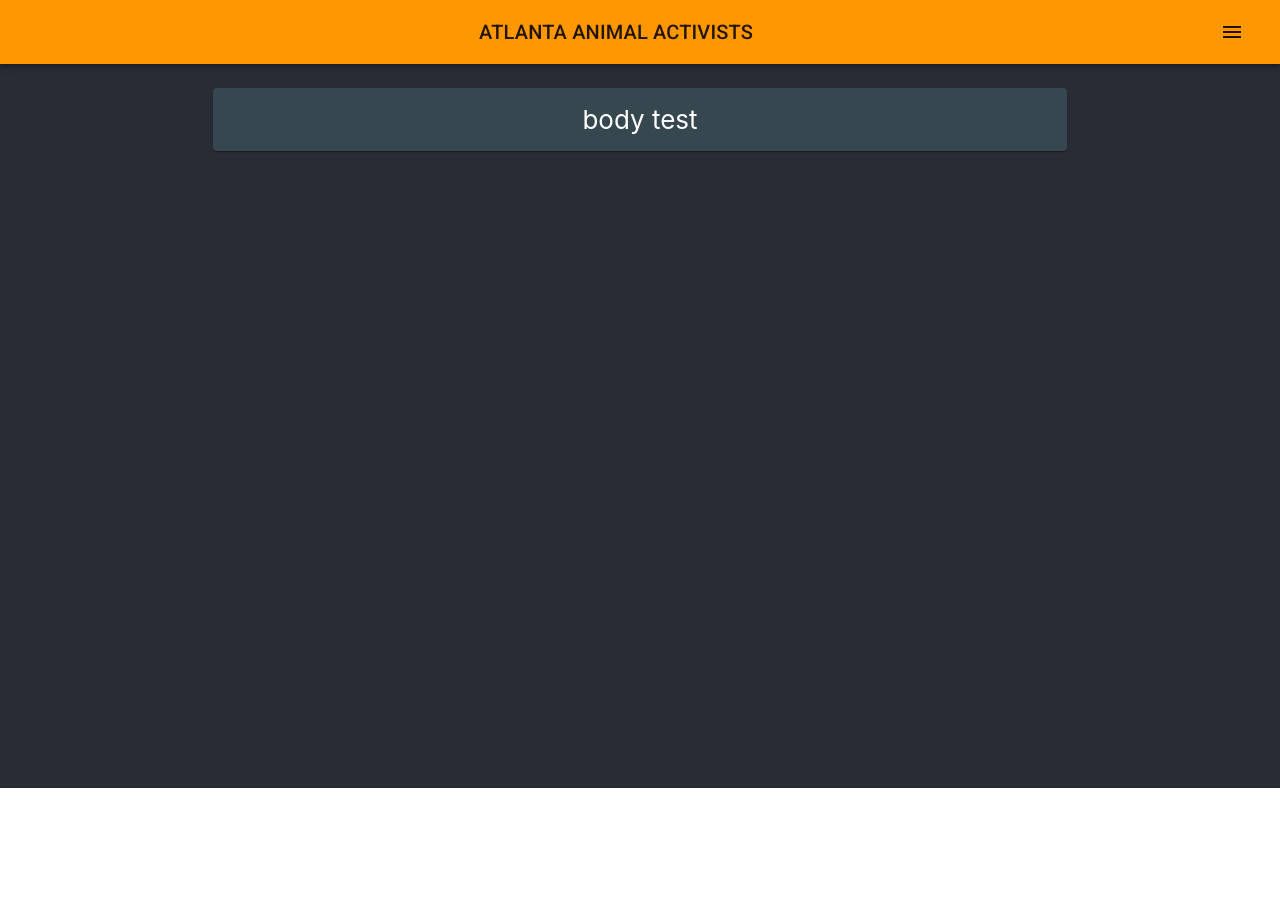
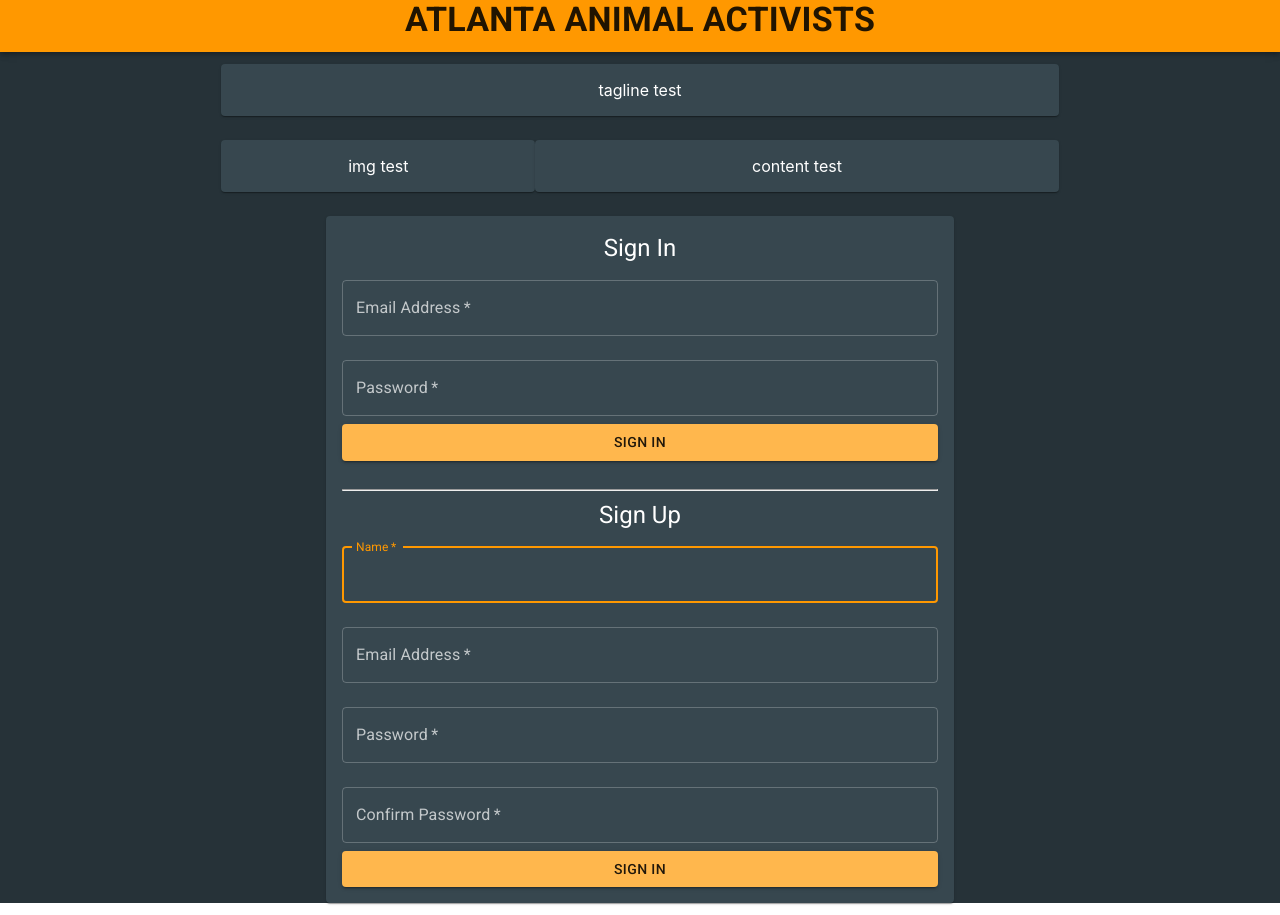
Before and after one commit to santu14/Atlanta-Animal-Activists, a React (Create React App) app in the folder client/: page / in a window 1280 px wide. Before the commit the page ends 800 px from the top, so only its background shows below. Built offline with nearby package versions, Linux system fonts and the light colour scheme.

Commit message:
class & styles fix

```diff
--- a/client/src/App.css
+++ b/client/src/App.css
@@ -1,15 +1,11 @@
-.App {
+
+.App{
+  text-align: center;
+  background-color: #263238;
+  min-height: 100vh;
   align-items: center;
   justify-content: center;
-  font-size: calc(10px + 2vmin);
-
-}
-
-.base{
-  text-align: center;
-  background-color: #282c34;
-  min-height: 100vh;
   display: flex;
   flex-direction: column;
-  color: white;
+  color: #eceff1;
 }
--- a/client/src/App.js
+++ b/client/src/App.js
@@ -10,27 +10,39 @@ import AuthForm from './AuthForm'
 function App() {
   const classes = useStyles();
   return (
-    <ThemeProvider theme={theme} >
-      <Grid container direction='column' spacing={3} className='base' >
-        <Grid item xs={12}><Nav /></Grid>
-        <Grid item xs={12} container className='App'>
+    <div className='App'>
+      <ThemeProvider theme={theme} >
+        <Grid container direction='column' spacing={3} xs={12}  >
+          {/* nav container */}<Nav />
 
-          <Grid item xs={0} sm={2} />
+          {/* tagline container */}
+          <Grid item xs={12} container >
+            <Grid item xs={0} sm={2} />
+            <Grid item xs={12} sm={8}><Paper className={classes.paper}>tagline test</Paper></Grid>
+            <Grid item xs={0} sm={2} />
+          </Grid>
+          {/* content container */}
+          <Grid item xs={12} container >
+            <Grid item xs={0} sm={2} />
+            <Grid item xs={6} sm={3}><Paper className={classes.paper}>img test</Paper></Grid>
+            <Grid item xs={6} sm={5}><Paper className={classes.paper}>content test</Paper></Grid>
+            <Grid item xs={0} sm={2} />
+          </Grid>
+          {/* auth form container */}
+          <Grid item xs={12} container>
+            <Grid item xs={0} sm={2} md={3} lr={4} />
+            <Grid item xs={12} sm={8} md={6} lr={4}><Paper className={classes.paper}>
+              <AuthForm />
+            </Paper></Grid>
+            <Grid item xs={0} sm={2} md={3} lr={4} />
 
-          <Grid item xs={12} sm={8}>
-          <Paper className={classes.paper}>body test</Paper>
           </Grid>
 
-          <Grid item xs={0} sm={2} />
 
 
-          {/* <AuthForm /> */}
-
         </Grid>
-
-
-      </Grid>
-    </ThemeProvider>
+      </ThemeProvider>
+    </div>
   );
 }
 
--- a/client/src/AuthForm/SignIn.js
+++ b/client/src/AuthForm/SignIn.js
@@ -8,7 +8,7 @@ const SignIn = (props) => {
 
   return (
     <div>
-      <Typography component="h1" variant="h5" className="text-center">
+      <Typography variant="h5" >
         Sign In
       </Typography>
       <form  noValidate>
--- a/client/src/AuthForm/SignUp.js
+++ b/client/src/AuthForm/SignUp.js
@@ -6,7 +6,7 @@ const SignUp = (props) => {
 
   return (
     <div>
-      <Typography component="h1" variant="h5" className="text-center">
+      <Typography variant='h5'>
         Sign Up
       </Typography>
       <form noValidate>
@@ -40,7 +40,7 @@ const SignUp = (props) => {
             name="password"
             label="Password"
             type="password"
-            id="password"
+
             autoComplete="current-password"
             onChange={props.handleInputChange}
           />
@@ -52,7 +52,7 @@ const SignUp = (props) => {
             name="password_confirmation"
             label="Confirm Password"
             type="password"
-            id="confirm-password"
+
             onChange={props.handleInputChange}
           />
 
--- a/client/src/components/Header.js
+++ b/client/src/components/Header.js
@@ -4,20 +4,18 @@ import Menu from '@material-ui/icons/Menu';
 import useStyles from './Styles';
 
 
-
-
 const Nav = () => {
-const classes = useStyles();
+    const classes = useStyles();
     return (
 
-        <AppBar position='static' >
+        <AppBar container position='static'  >
             <Toolbar >
-            <Typography variant='h6' className={classes.typographyStyles} >
+                <Typography variant='h4' className={classes.typographyStyles} >
                     ATLANTA ANIMAL ACTIVISTS
                 </Typography>
-                <IconButton color='inherit' aria-label='menu'>
+                {/* <IconButton color='inherit' aria-label='menu'>
                     <Menu />
-                </IconButton>
+                </IconButton> */}
 
 
             </Toolbar>
--- a/client/src/components/Styles.js
+++ b/client/src/components/Styles.js
@@ -3,12 +3,17 @@ import { blueGrey } from '@material-ui/core/colors';
 import theme from './Theme';
 const useStyles = makeStyles (() => ({
     typographyStyles :{
-        flex: 1
+        flex: 1,
+        textAlign: 'center',
+        fontWeight: 'bolder'
     },
     paper: {
         backgroundColor: blueGrey[800],
         padding: theme.spacing(2),
-    }
+        textAlign: 'center',
+    },
+
+
 }));
 
 export default useStyles;
```
Also changed, not shown: client/src/components/Contribute.js (added), client/src/components/Donation.js (added), client/src/components/Events.js (added), client/src/index.css (line endings or trailing spaces), 1 other file (tests, documents, lock files or other folders).
